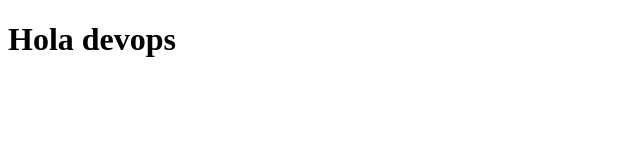
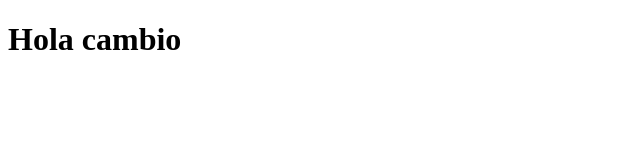
Before and after one commit to APROMASTER/APROMASTER.github.io, a plain HTML site: page index.html in a window 1280 px wide. Shown: the full height of the page, 0-640 px from the left. Drawn offline with Linux system fonts and the light colour scheme.

Commit message:
Cambio yay

```diff
--- a/index.html
+++ b/index.html
@@ -6,6 +6,6 @@
     <title>Pagina base</title>
 </head>
 <body>
-    <h1>Hola devops</h1>
+    <h1>Hola cambio</h1>
 </body>
 </html>
```
Also changed, not shown: 1 other file.
